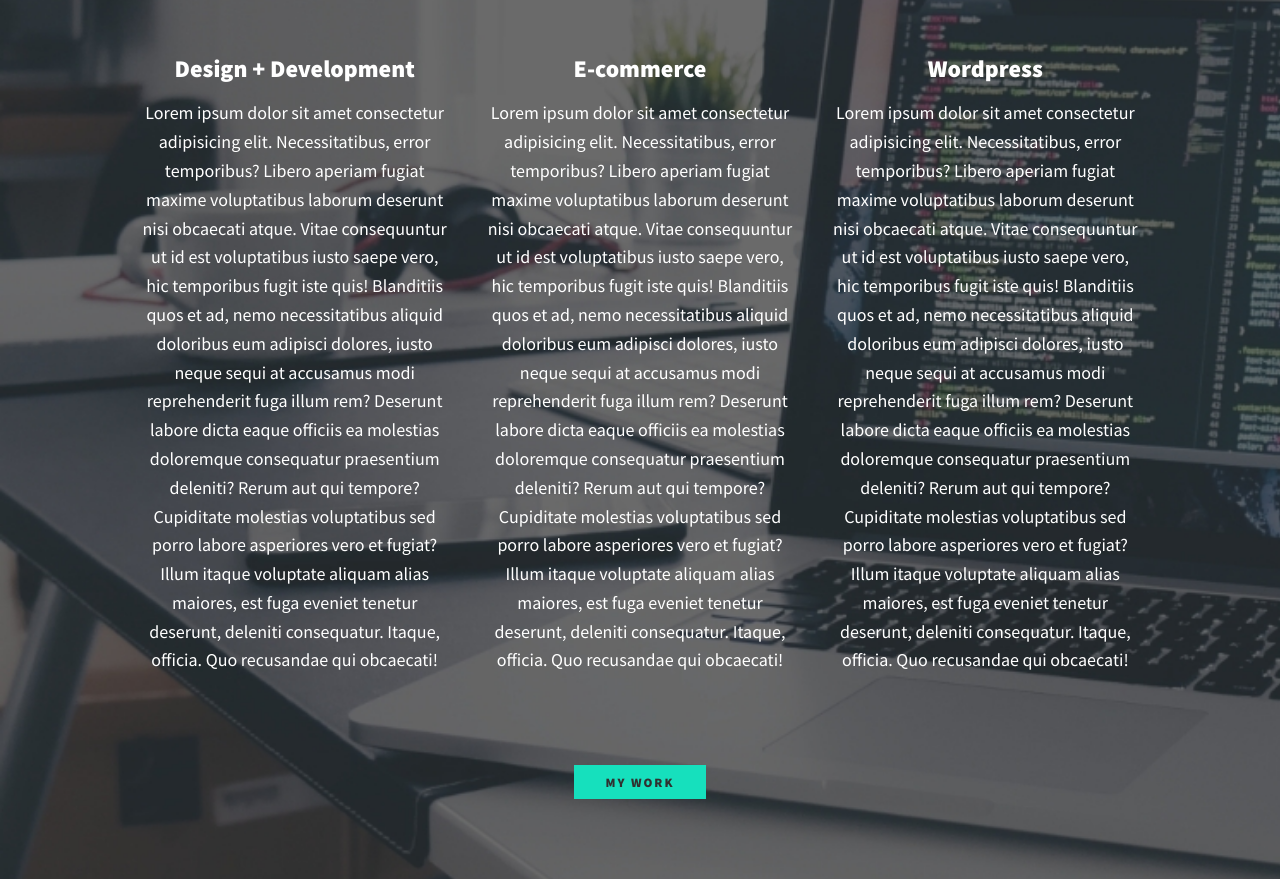
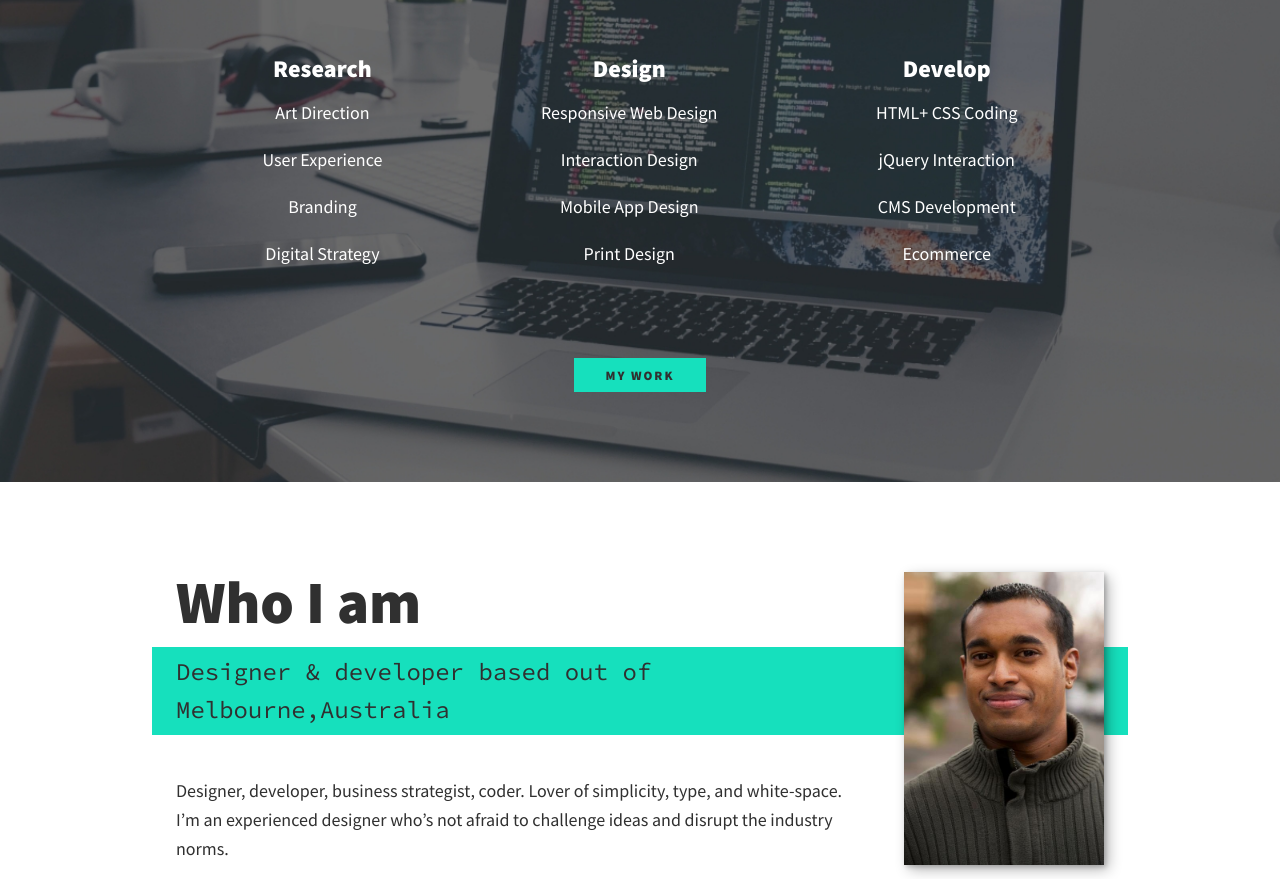
Before and after one commit to Rooben-s/dev-website, a plain HTML site: page index.html in a window 1280 px wide. Shown: the part 668-1547 px from the top of the page. Drawn offline with Linux system fonts and the light colour scheme.

Commit message:
final commit

```diff
--- a/index.html
+++ b/index.html
@@ -3,7 +3,7 @@
 <head>
     <meta charset="UTF-8">
     <meta name="viewport" content="width=device-width, initial-scale=1.0">
-    <title>Dev Portfolio Website</title>
+    <title>Developer Portfolio Website</title>
     <link rel="stylesheet" href="normalize.css">
     <link rel="stylesheet" href="styles.css">
     <link href="https://fonts.googleapis.com/css2?family=Source+Code+Pro:wght@400;900&family=Source+Sans+Pro:wght@400;900&display=swap" rel="stylesheet">
@@ -12,7 +12,7 @@
 <body>
     <header>
         <div class="logo">
-            <img src="img/devjane.png" alt="">
+            <img src="" alt="">
         </div>
 
         <button class="nav-toggle" aria-label="toggle navigation">
@@ -33,10 +33,10 @@
     <!-- Introduction -->
     <section class="intro" id="home">
         <h1 class="section_title section_title--intro">
-            Hi, I am <strong>Jane</strong>
+            Hi, I am <strong>Rooben</strong>
         </h1>
         <p class="section_subtitle section_subtitle--intro">front-end dev</p>
-        <img src="img/dev-rs-01.png" alt="picture of Jane" class="intro_img">
+        <img src="img/rs-main.jpg" alt="picture of Rooben" class="intro_img">
     </section>
 
 
@@ -45,18 +45,27 @@
         <h2 class="section_title section_title--services">What I do</h2>
         <div class="services">
                 <div class="service">
-                <h3>Design + Development</h3>
-                <p>Lorem ipsum dolor sit amet consectetur adipisicing elit. Necessitatibus, error temporibus? Libero aperiam fugiat maxime voluptatibus laborum deserunt nisi obcaecati atque. Vitae consequuntur ut id est voluptatibus iusto saepe vero, hic temporibus fugit iste quis! Blanditiis quos et ad, nemo necessitatibus aliquid doloribus eum adipisci dolores, iusto neque sequi at accusamus modi reprehenderit fuga illum rem? Deserunt labore dicta eaque officiis ea molestias doloremque consequatur praesentium deleniti? Rerum aut qui tempore? Cupiditate molestias voluptatibus sed porro labore asperiores vero et fugiat? Illum itaque voluptate aliquam alias maiores, est fuga eveniet tenetur deserunt, deleniti consequatur. Itaque, officia. Quo recusandae qui obcaecati!</p>
+                <h3>Research</h3>
+                <p>Art Direction</p>
+                <p>User Experience</p>
+                <p>Branding</p>
+                <p>Digital Strategy</p>
             </div> <!-- / service -->
 
             <div class="service">
-                <h3>E-commerce</h3>
-                <p>Lorem ipsum dolor sit amet consectetur adipisicing elit. Necessitatibus, error temporibus? Libero aperiam fugiat maxime voluptatibus laborum deserunt nisi obcaecati atque. Vitae consequuntur ut id est voluptatibus iusto saepe vero, hic temporibus fugit iste quis! Blanditiis quos et ad, nemo necessitatibus aliquid doloribus eum adipisci dolores, iusto neque sequi at accusamus modi reprehenderit fuga illum rem? Deserunt labore dicta eaque officiis ea molestias doloremque consequatur praesentium deleniti? Rerum aut qui tempore? Cupiditate molestias voluptatibus sed porro labore asperiores vero et fugiat? Illum itaque voluptate aliquam alias maiores, est fuga eveniet tenetur deserunt, deleniti consequatur. Itaque, officia. Quo recusandae qui obcaecati!</p>
+                <h3>Design</h3>
+                <p>Responsive Web Design</p>
+                <p>Interaction Design</p>
+                <p>Mobile App Design</p>
+                <p>Print Design</p>
             </div> <!-- / service -->
 
             <div class="service">
-                <h3>Wordpress</h3>
-                <p>Lorem ipsum dolor sit amet consectetur adipisicing elit. Necessitatibus, error temporibus? Libero aperiam fugiat maxime voluptatibus laborum deserunt nisi obcaecati atque. Vitae consequuntur ut id est voluptatibus iusto saepe vero, hic temporibus fugit iste quis! Blanditiis quos et ad, nemo necessitatibus aliquid doloribus eum adipisci dolores, iusto neque sequi at accusamus modi reprehenderit fuga illum rem? Deserunt labore dicta eaque officiis ea molestias doloremque consequatur praesentium deleniti? Rerum aut qui tempore? Cupiditate molestias voluptatibus sed porro labore asperiores vero et fugiat? Illum itaque voluptate aliquam alias maiores, est fuga eveniet tenetur deserunt, deleniti consequatur. Itaque, officia. Quo recusandae qui obcaecati!</p>
+                <h3>Develop</h3>
+                <p>HTML+ CSS Coding</p>
+                <p>jQuery Interaction</p>
+                <p>CMS Development</p>
+                <p>Ecommerce</p>
             </div> <!-- / service -->
         </div> <!-- / My services -->
 
@@ -70,11 +79,11 @@
         <p class="section_subtitle section_subtitle--about">Designer & developer based out of Melbourne,Australia</p>
 
         <div class="about-me_body">
-            <p>Lorem ipsum dolor sit amet consectetur adipisicing elit. Illum quae labore suscipit ipsa quis velit ad explicabo earum placeat itaque sunt eveniet beatae delectus harum consectetur repellendus, tempora consequuntur accusamus</p>
-            <p>Lorem ipsum dolor sit amet consectetur adipisicing elit. Ipsam obcaecati quis eaque expedita sequi unde facilis suscipit temporibus officiis porro? Alias quos voluptates ducimus et accusamus corrupti repellendus nobis possimus.</p>
+            <p>Designer, developer, business strategist, coder. Lover of simplicity, type, and white-space. I’m an experienced designer who’s not afraid to challenge ideas and disrupt the industry norms.</p>
+            <p>You’ll find no templates, pre-designed UI kits, or one-size-fits-all frameworks here. I research, design, and develop bespoke solutions tailored to each of my client’s business needs.</p>
         </div>
 
-        <img src="img/dev-rs-02.png" alt="Jane" class="about-me_img">
+        <img src="img/dev-rs.jpg" alt="Rooben" class="about-me_img">
     </section>
 
 
@@ -140,7 +149,7 @@
 
     <!-- Footer -->
     <footer class="footer">
-                <a href="mailto:jane@dev.com" class="footer-link">hello@jane.dev</a>
+                <a href="mailto:djrooben@gmail.com" class="footer-link">djrooben@gmail.com</a>
         <ul class="social-list">
             <li class="social-list_item">
                 <a class="social-list_link" href="https://codepen.io">
```
Also changed, not shown: img/dev-rs-01.png (deleted), img/dev-rs.jpg (added), img/devjane.png (deleted), img/rs-main.jpg (added).
